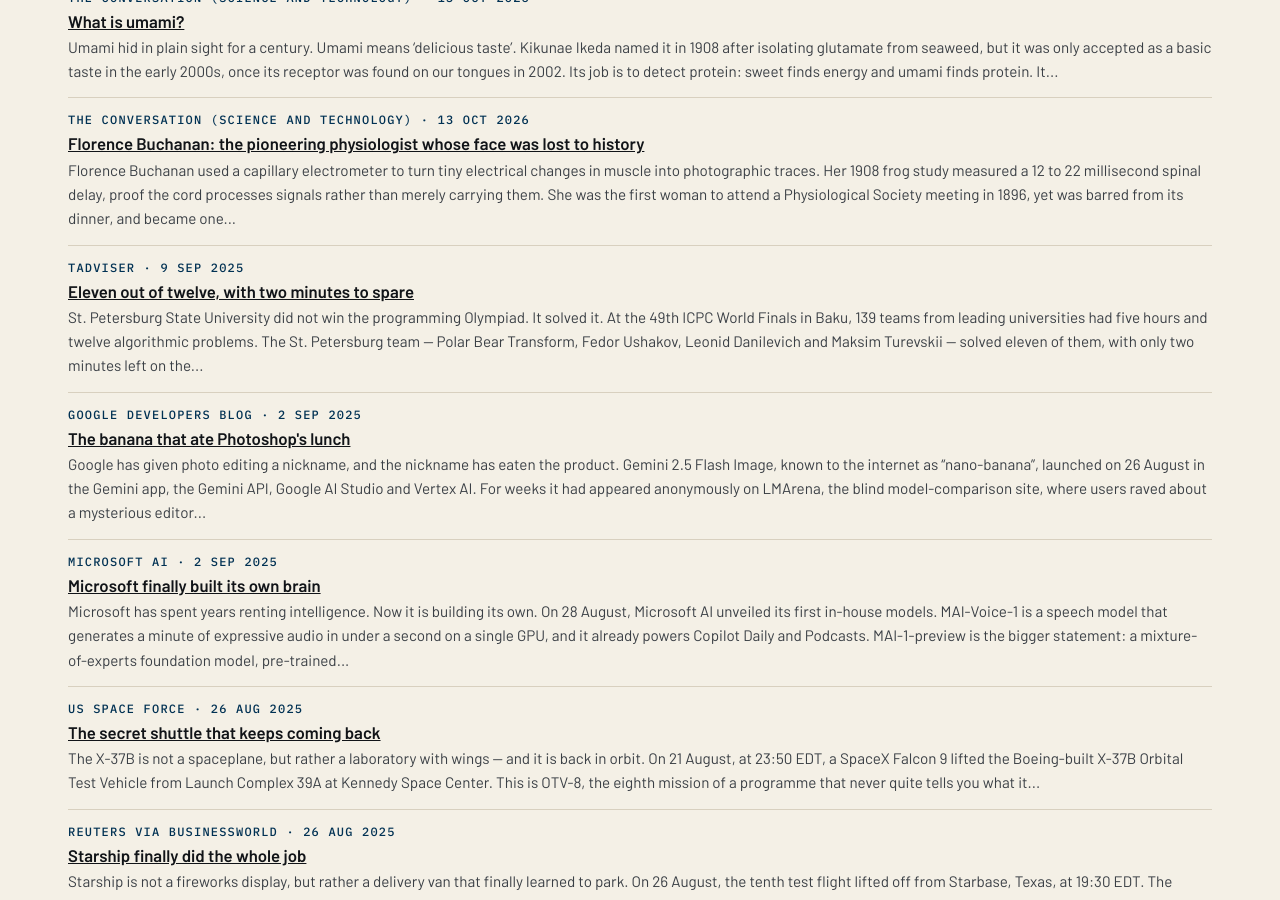
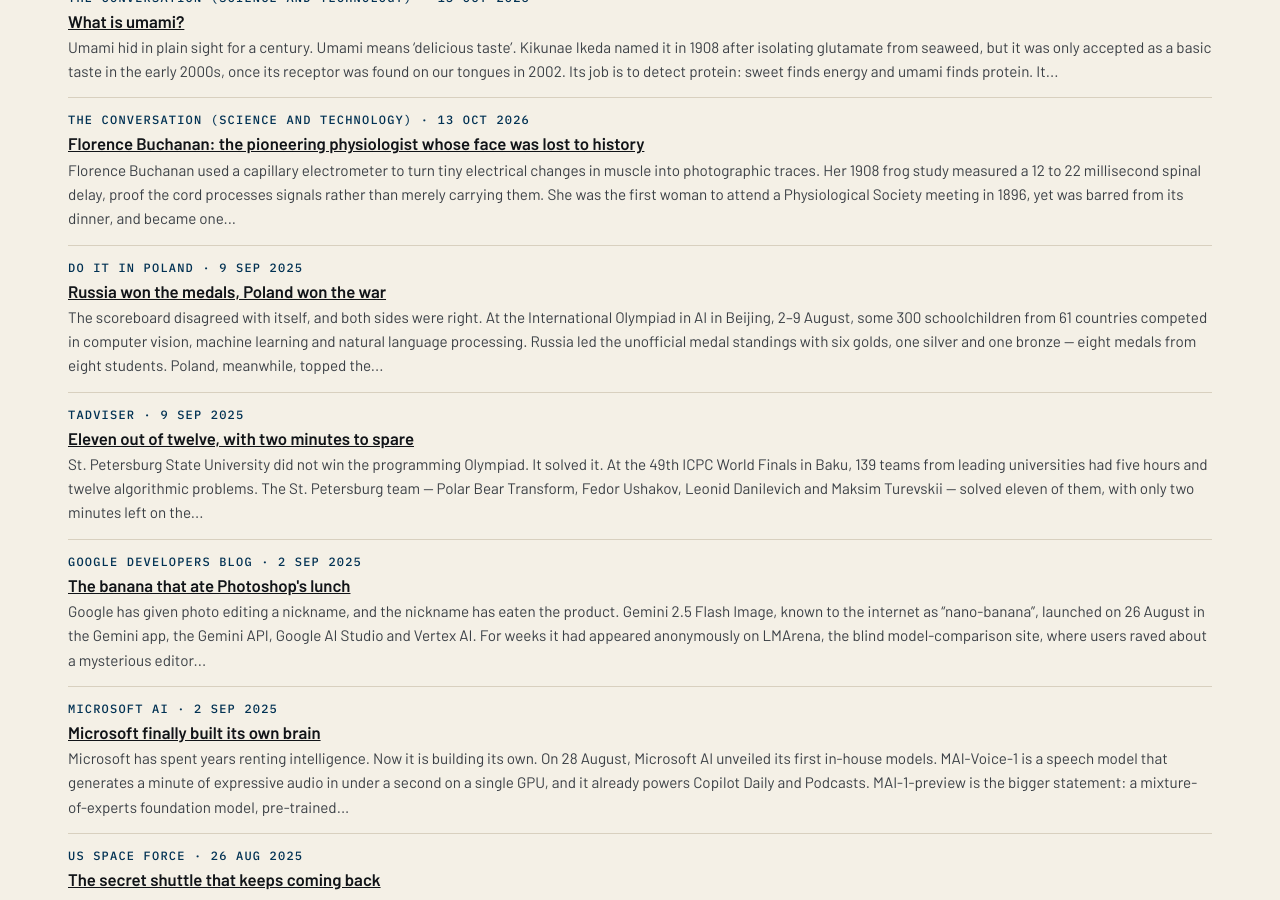
Before and after one commit to katz-news/katz.news, a Jekyll site: the page built from briefs/index.html, in a window 1280 px wide and 900 px high, scrolled down 14549 px. Built offline with Jekyll 4.4.1, drawn with Linux system fonts in a browser that asks for light colours.

```diff
--- a/_data/build.yml
+++ b/_data/build.yml
@@ -1 +1 @@
-published_at: 2026-11-06T18:13:46Z
+published_at: 2026-11-06T18:15:35Z
--- /dev/null
+++ b/_posts/briefs/2026-11-06-russia-won-the-medals-poland-won-the-war.md
@@ -0,0 +1,17 @@
+---
+published: true
+title: Russia won the medals, Poland won the war
+date: 2025-09-09
+section: education
+source_name: Do It In Poland
+source_url: https://doitinpoland.com/polish-students-dominate-international-olympiad-in-artificial-intelligence-with-top-team-and-individual-wins/
+---
+The scoreboard disagreed with itself, and both sides were right.
+
+At the International Olympiad in AI in Beijing, 2–9 August, some 300 schoolchildren from 61 countries competed in computer vision, machine learning and natural language processing. Russia led the unofficial medal standings with six golds, one silver and one bronze — eight medals from eight students.
+
+Poland, meanwhile, topped the team leaderboard. Its teams took first and third place in the team competition, and Krzysztof Rojek of Wrocław topped the individual ranking with 542.05 points. Poland won seven medals in total: three gold, three silver, one bronze.
+
+Officially, Russia won the medals. Unofficially, Poland won the event that matters most in AI: the team round, where students build systems together, including robots in a virtual environment. Individual brilliance is not teamwork, but rather its raw material.
+
+Conclusion: the IOAI is not a maths test, but rather a rehearsal for the real AI economy — golden, grinding, and gloriously team-shaped.
```
